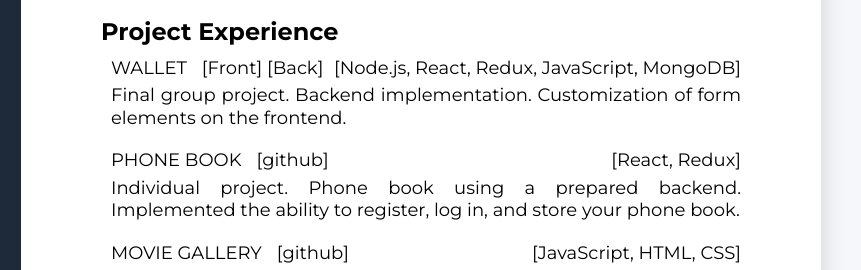
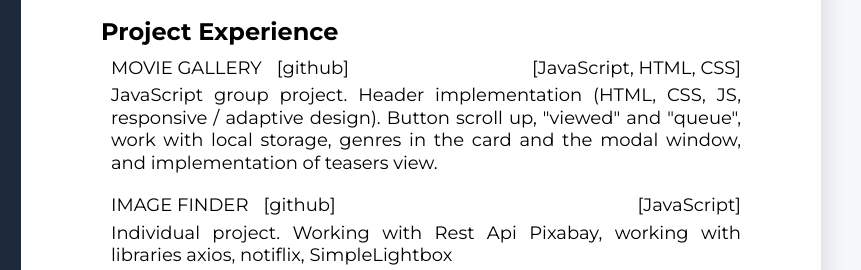
Before and after one commit to mpaukov/resume, a plain HTML site: page index.html in a window 1280 px wide. Shown: the part 491-761 px from the top of the page, 419-1280 px from the left. Drawn offline with Linux system fonts and the light colour scheme.

Commit message:
removing the projects from CV that link to heroku because they don"t work anymore

```diff
--- a/index.html
+++ b/index.html
@@ -32,67 +32,6 @@
 
         <h3 class="contentTitle">Project Experience</h3>
         <ul class="contentItems">
-          <li class="contentItem">
-            <div class="wrapperLink">
-              <a
-                class="contentLink"
-                href="https://wallet-proj.netlify.app/"
-                target="_blank"
-                rel="noopener noreferrer nofollow"
-              >
-                <span class="linkText">Wallet</span>
-                <a
-                  class="contentLink"
-                  href="https://github.com/vladibon/wallet"
-                  target="_blank"
-                  rel="noopener noreferrer nofollow"
-                  >[Front]&nbsp;</a
-                >
-                <a
-                  class="contentLink"
-                  href="https://github.com/vladibon/wallet-api"
-                  target="_blank"
-                  rel="noopener noreferrer nofollow"
-                  >[Back]</a
-                >
-                <span class="linkSpan">[Node.js, React, Redux, JavaScript, MongoDB]</span>
-              </a>
-            </div>
-            <p class="itemText">
-              Final group project. Backend implementation. Customization of form elements on the frontend.
-            </p>
-          </li>
-
-          <li class="contentItem">
-            <div class="wrapperLink">
-              <a
-                class="contentLink"
-                href="https://mpaukov-goit-react-hw-08-phonebook.netlify.app/"
-                target="_blank"
-                rel="noopener noreferrer nofollow"
-              >
-                <span class="linkText">Phone book</span>
-                <a
-                  class="contentLink"
-                  href="https://github.com/mpaukov/goit-react-hw-08-phonebook"
-                  target="_blank"
-                  rel="noopener noreferrer nofollow"
-                  >[github]</a
-                >
-                <span class="linkSpan">[React, Redux]</span>
-              </a>
-            </div>
-            <p class="itemText">
-              Individual project. Phone book using a prepared
-              <a
-                class="textLink"
-                href="https://connections-api.herokuapp.com/docs/"
-                target="_blank"
-                rel="noopener noreferrer nofollow"
-                >backend</a
-              >. Implemented the ability to register, log in, and store your phone book.
-            </p>
-          </li>
           <li class="contentItem">
             <div class="wrapperLink">
               <a
@@ -188,14 +127,14 @@
             <div class="wrapperLink">
               <a
                 class="contentLink"
-                href="https://mpaukov.github.io/goit-markup-hw-08/"
+                href="https://mpaukov.github.io/webstudio/"
                 target="_blank"
                 rel="noopener noreferrer nofollow"
               >
                 <span class="linkText">WebStudio</span>
                 <a
                   class="contentLink"
-                  href="https://github.com/mpaukov/goit-markup-hw-08"
+                  href="https://github.com/mpaukov/webstudio"
                   target="_blank"
                   rel="noopener noreferrer nofollow"
                   >[github]</a
```
